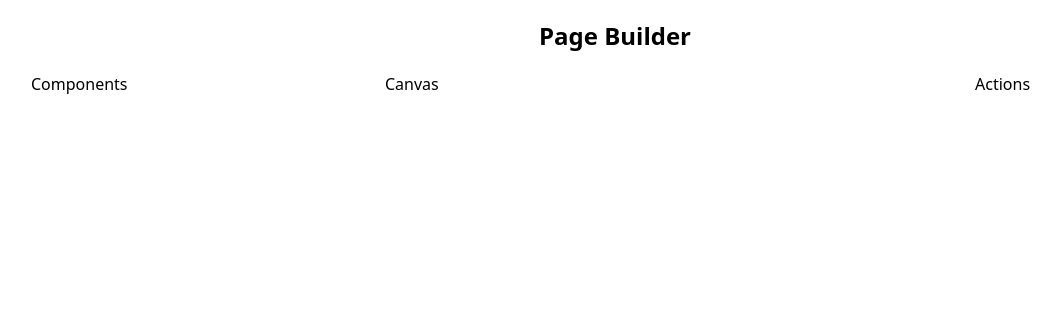
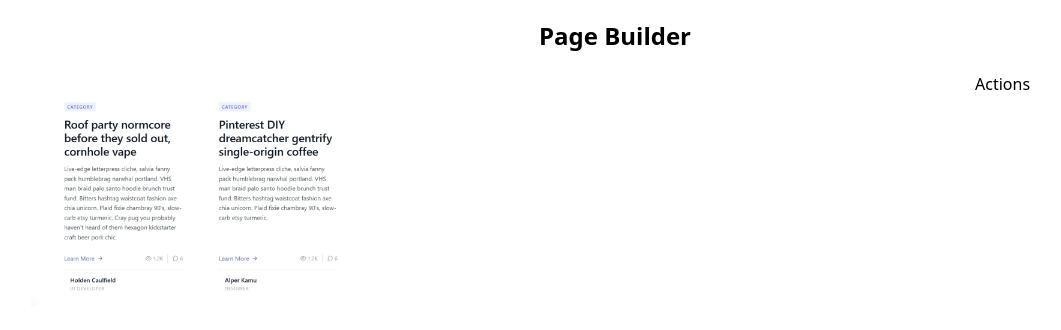
Before and after one commit to iamraihan/drag-n-drop-page-builder, a Next.js app: page / in a window 1280 px wide. Shown: the top 330 px of the page, without its empty margins (25-1086 px from the left). Built offline with nearby package versions, Linux system fonts and the light colour scheme.

Commit message:
feat: initially static drag and drop functionalities implemented

```diff
--- /dev/null
+++ b/components/page-builder/DraggableItem.jsx
@@ -0,0 +1,29 @@
+"use client";
+
+import { useDrag } from "react-dnd";
+import { Blogs, OptimizeImage } from "@/helpers/ui";
+import { itemTypes } from "@/utils";
+
+const DraggableItem = () => {
+  const [{ isDragging }, drag] = useDrag({
+    type: itemTypes.COMPONENT,
+    collect: (monitor) => ({
+      isDragging: !!monitor.isDragging(),
+    }),
+  });
+  return (
+    <>
+      <div
+        ref={drag}
+        className={`${isDragging ? "opacity-50" : "opacity-100"}`}
+      >
+        <OptimizeImage imgURL="/assets/blog-01.webp" altLabel="Blog 1" />
+        <div className="hidden">
+          <Blogs />
+        </div>
+      </div>
+    </>
+  );
+};
+
+export default DraggableItem;
--- /dev/null
+++ b/components/page-builder/DroppableItem.jsx
@@ -0,0 +1,22 @@
+"use client";
+
+import { itemTypes } from "@/utils";
+import { useDrop } from "react-dnd";
+
+const DroppableItem = () => {
+  const [{ isOver }, drop] = useDrop({
+    accept: itemTypes.COMPONENT,
+    drop: () => console.log("dropped"),
+    collect: (monitor) => ({
+      isOver: !!monitor.isOver(),
+    }),
+  });
+  return (
+    <div
+      ref={drop}
+      className={isOver ? "border-2 border-green-400 p-3" : "w-full h-full"}
+    ></div>
+  );
+};
+
+export default DroppableItem;
--- a/components/page-builder/index.jsx
+++ b/components/page-builder/index.jsx
@@ -1,8 +1,17 @@
+"use client";
+
+import DraggableItem from "@/components/page-builder/DraggableItem";
+import DroppableItem from "@/components/page-builder/DroppableItem";
+
 const PageBuilder = () => {
   return (
     <div className="container mx-auto grid grid-cols-10 gap-3">
-      <div className="col-span-3">Components</div>
-      <div className="col-span-5">Canvas</div>
+      <div className="col-span-3">
+        <DraggableItem />
+      </div>
+      <div className="col-span-5">
+        <DroppableItem />
+      </div>
       <div className="col-span-2">Actions</div>
     </div>
   );
--- a/helpers/ui/blogs/Blogs.jsx
+++ b/helpers/ui/blogs/Blogs.jsx
@@ -1,3 +1,5 @@
+"use client";
+
 export default function Blogs() {
   return (
     <section className="text-gray-600 body-font overflow-hidden">
--- /dev/null
+++ b/helpers/ui/images/OptimizeImage.jsx
@@ -0,0 +1,42 @@
+import Image from "next/image";
+
+/**
+ * @function
+ * @description Optimizes an image for web use. Currently just uses the Next.js
+ * Image component to do this. This component exists to make it easier to
+ * optimize images and to provide a consistent interface for doing so.
+ *
+ * @param {string} imgURL - the URL of the image to optimize
+ * @param {string} altLabel - the alt text for the image
+ * @param {string} borderRadius - the border radius for the image
+//  * @param {string} imgHeight - is by default null if not provided it set automatically auto height
+ *
+ * @returns {ReactElement} a ReactElement containing the optimized image
+ */
+const OptimizeImage = ({
+  imgURL = "",
+  altLabel = "",
+  borderRadius = "",
+  //   imgHeight = null,
+  className = "",
+}) => {
+  return (
+    <Image
+      className={className}
+      src={imgURL}
+      alt={altLabel}
+      width={0}
+      height={0}
+      layout="responsive"
+      objectFit="cover"
+      style={{
+        width: "100%",
+
+        objectFit: "cover",
+        borderRadius: `${borderRadius}`,
+      }}
+    />
+  );
+};
+
+export default OptimizeImage;
--- /dev/null
+++ b/helpers/ui/images/index.js
@@ -0,0 +1 @@
+export { default as OptimizeImage } from "@/helpers/ui/images/OptimizeImage";
--- a/helpers/ui/index.js
+++ b/helpers/ui/index.js
@@ -1,3 +1,4 @@
 export { Blogs } from "@/helpers/ui/blogs";
 export { AppButton } from "@/helpers/ui/button";
 export { CTA } from "@/helpers/ui/cta";
+export { OptimizeImage } from "@/helpers/ui/images";
```
Also changed, not shown: public/assets/blog-01.webp (added).
